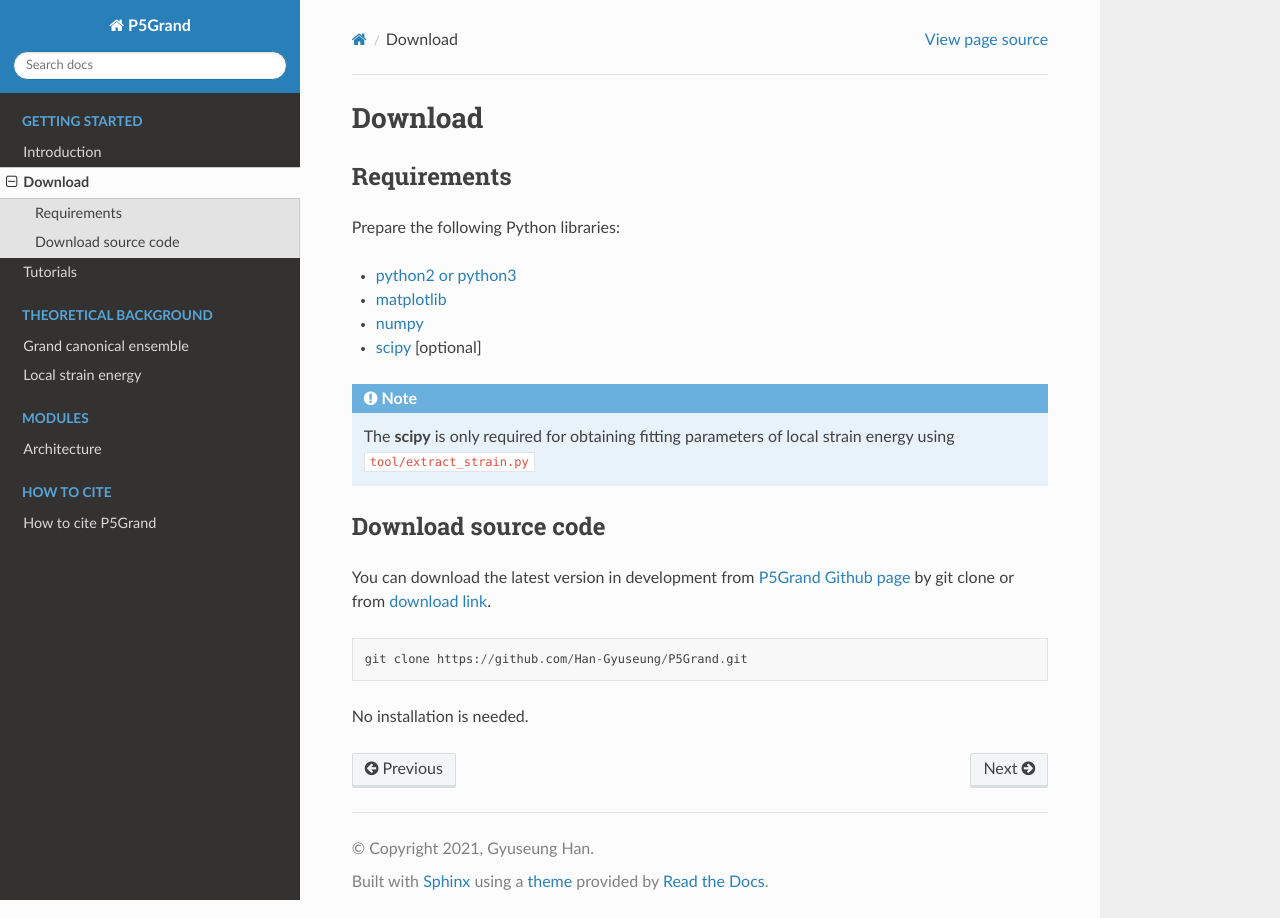
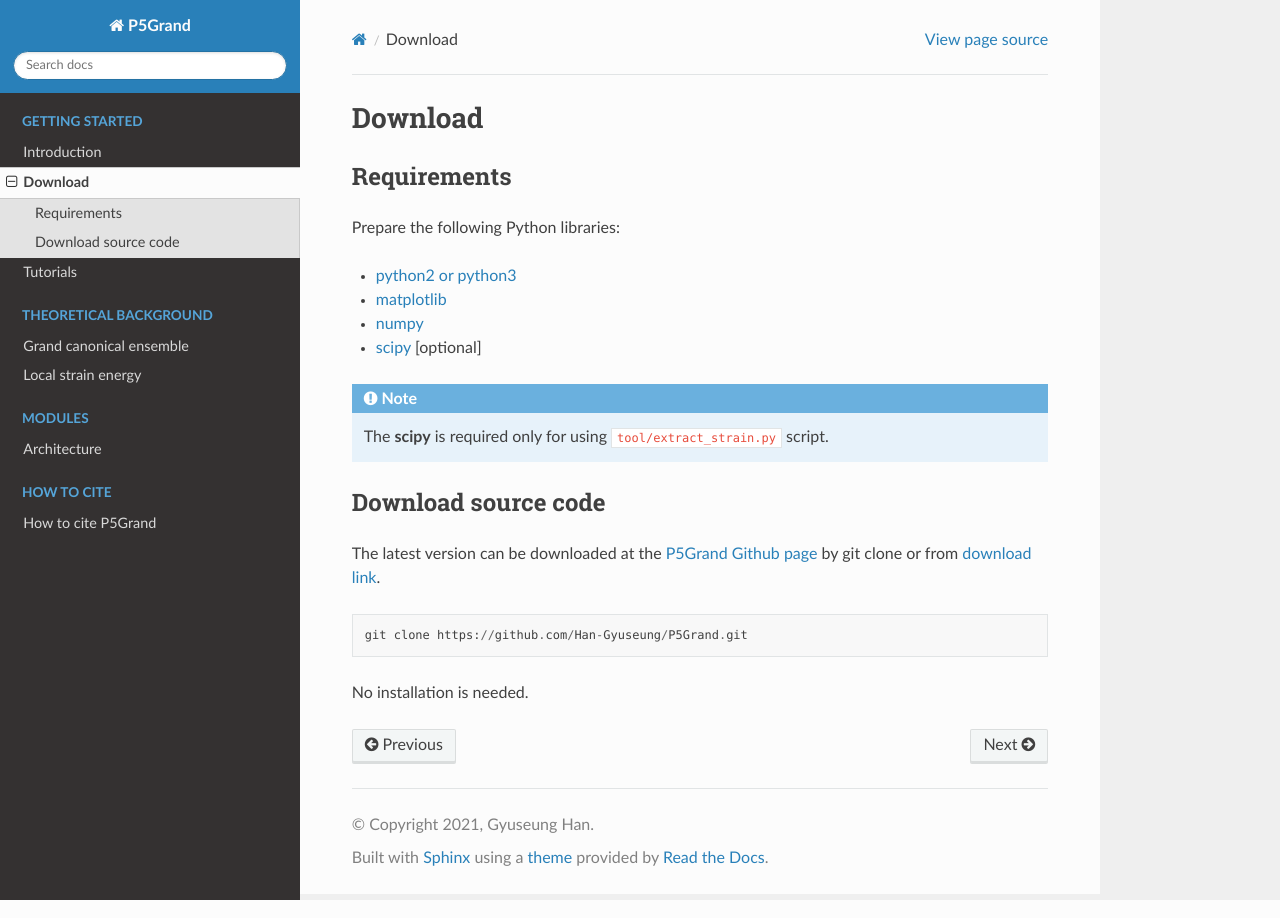
Before and after one commit to Han-Gyuseung/5PG, a Sphinx documentation site: the page built from docs/source/start/download.rst, in a window 1280 px wide. Built offline with Sphinx 7.4.7 and the Read the Docs theme 2.0.0, drawn with Linux system fonts in a browser that asks for light colours.

Commit message:
Update download.rst

```diff
--- a/docs/source/start/download.rst
+++ b/docs/source/start/download.rst
@@ -13,14 +13,15 @@
 * `scipy <https://www.scipy.org/>`_ [optional]
 
 .. Note::
- The **scipy** is only required for obtaining fitting parameters of local strain energy using ``tool/extract_strain.py``
+
+ The **scipy** is required only for using ``tool/extract_strain.py`` script.
 
 
 
 Download source code
 --------------------
 
-You can download the latest version in development from `P5Grand Github page <https://github.com/Han-Gyuseung/P5Grand>`_ by git clone or from `download link <https://github.com/Han-Gyuseung/P5Grand/archive/refs/heads/master.zip>`_.
+The latest version can be downloaded at the `P5Grand Github page <https://github.com/Han-Gyuseung/P5Grand>`_ by git clone or from `download link <https://github.com/Han-Gyuseung/P5Grand/archive/refs/heads/master.zip>`_.
 
 ::
 
```
